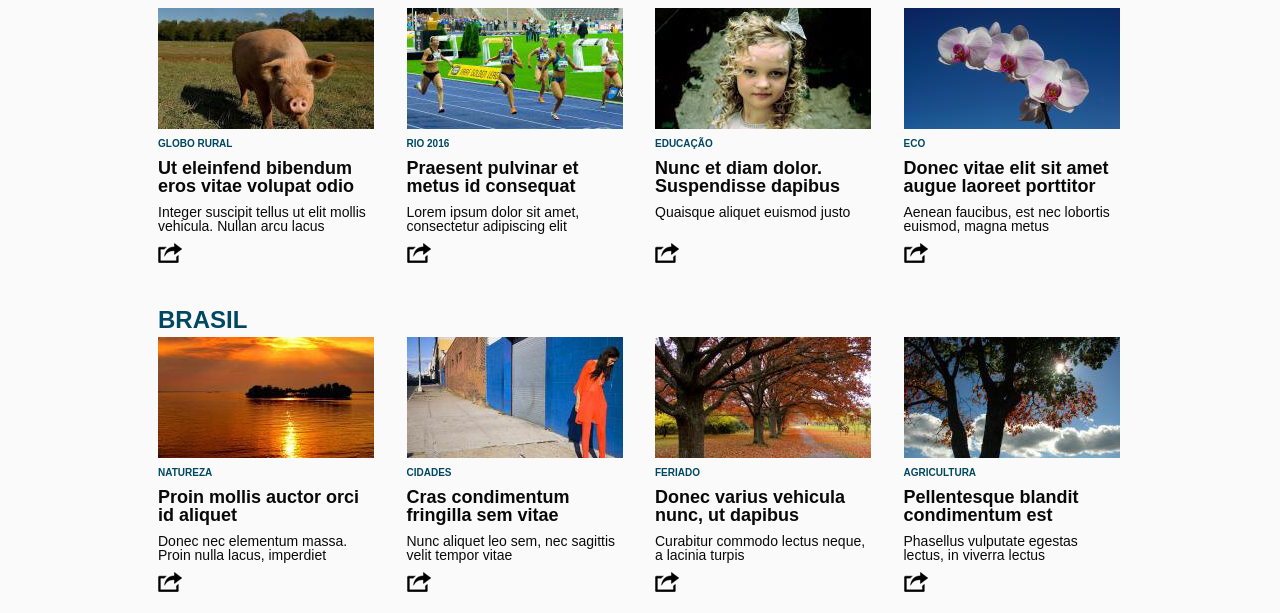
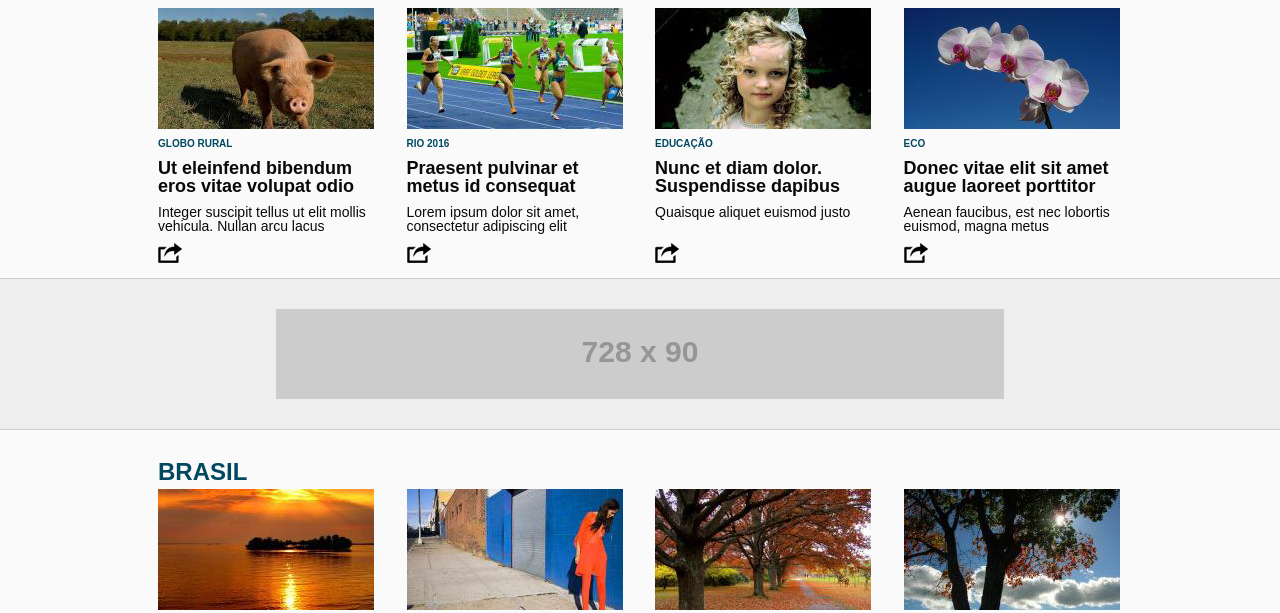
Before and after one commit to carneironline/infoglobo, a website: page app/index.html in a window 1280 px wide. Shown: the part 296-909 px from the top of the page. Drawn offline with nearby package versions, Linux system fonts and the light colour scheme; files that its build step writes are made by us from their sources; placeholder pictures from the web are drawn by us.

Commit message:
banner adicionado

```diff
--- a/app/index.html
+++ b/app/index.html
@@ -44,6 +44,16 @@
     </section>
 
     <section class="container-box cols-4 js-mainf3-list is-invisible">
+    </section>
+
+    <section class="banner-box">
+      <a href="https://placeholder.com">
+        <picture>
+          <source data-media-query="large" srcset="https://via.placeholder.com/728x90" media="(min-width : 768px)">
+            <source data-media-query="small" srcset="https://via.placeholder.com/320x100" media="(max-width : 767px)">
+          <img class="is-responsive" alt="" title="" src="https://via.placeholder.com/320x100">
+        </picture>
+      </a>
     </section>
 
     <section class="home-section js-brasil-list is-invisible">
--- /dev/null
+++ b/app/styles/components/banner-box.scss
@@ -0,0 +1,18 @@
+.banner-box {
+    background: #eeeeee;
+    padding: $gutter;
+    border-top: #cecece solid rem(1);
+    border-bottom: #cecece solid rem(1);
+
+    @media #{$phone-media} {
+        padding: 0;
+    }
+
+    img {
+        margin: 0 auto;
+
+        @media #{$phone-media} {
+            width: 100%;
+        }
+    }
+}
--- a/app/styles/main.scss
+++ b/app/styles/main.scss
@@ -10,3 +10,4 @@
 @import 'components/home-section';
 @import 'components/container-box';
 @import 'components/footer-box';
+@import 'components/banner-box';
```
Also changed, not shown: test/index.html (added, +29 -0 lines), test/spec/test.js (added, +11 -0 lines), .babelrc (added), 3 other files.
